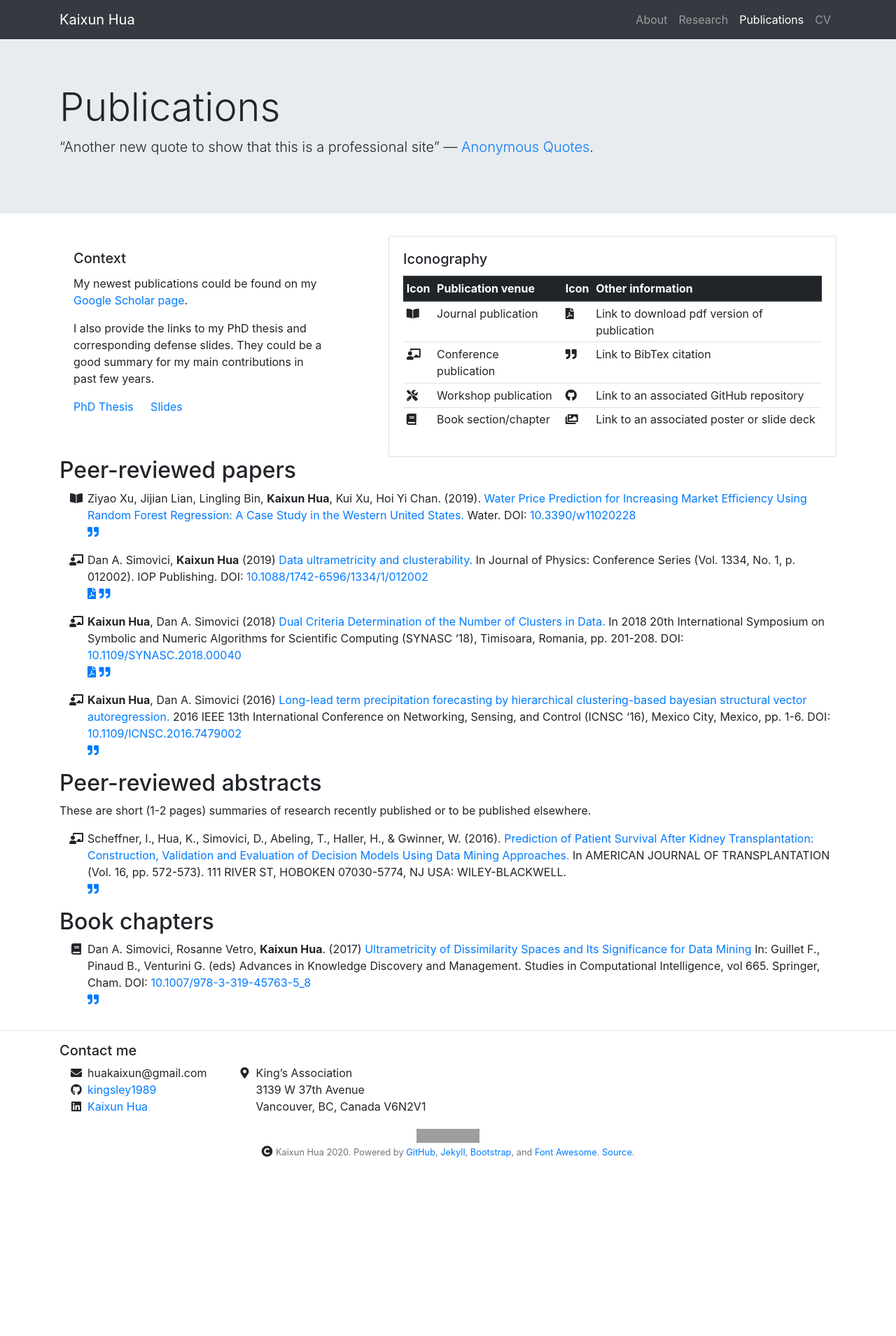
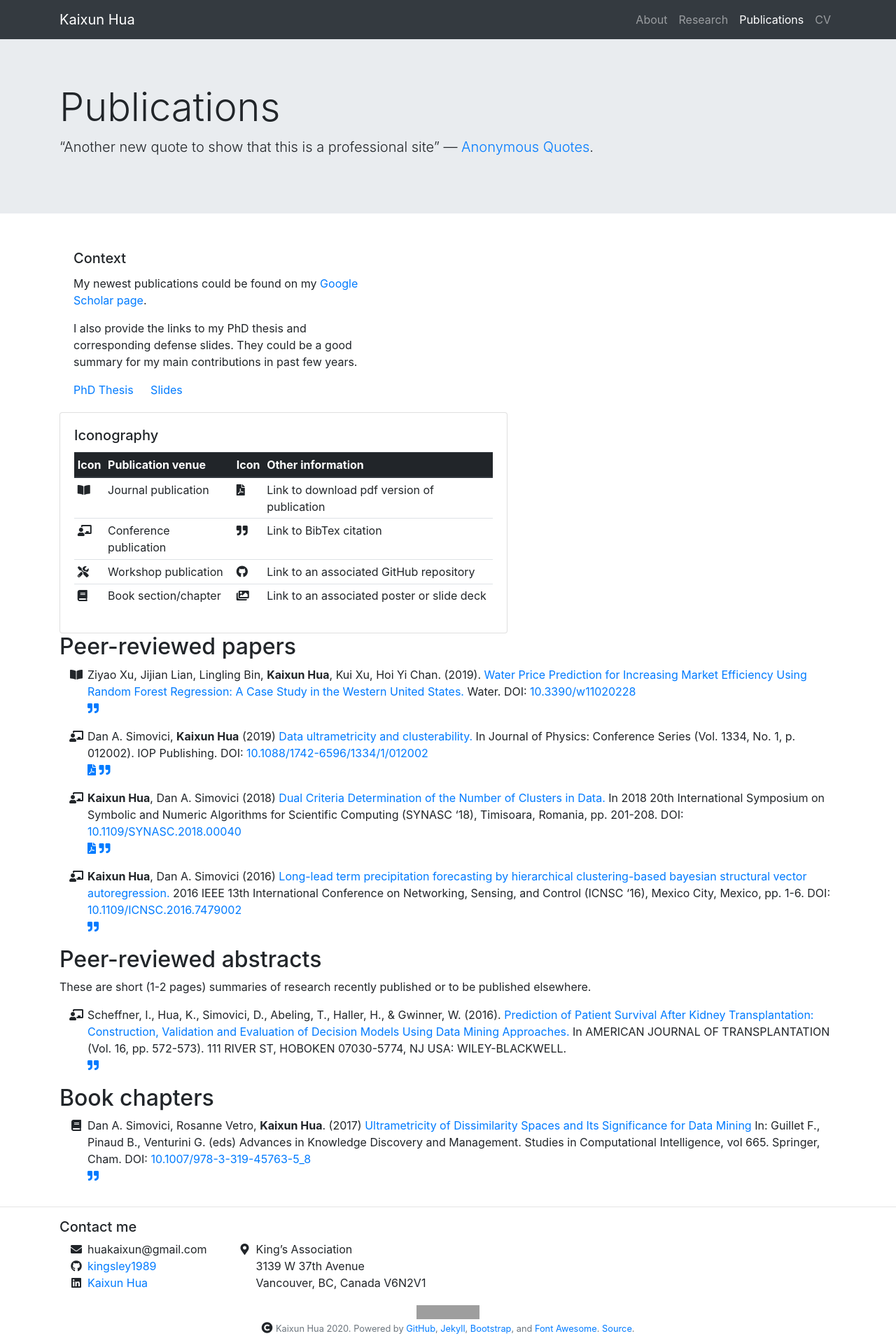
Before and after one commit to kingsley1989/kingsley1989.github.io, a Jekyll site: the page built from _pages/publications.md, in a window 1280 px wide. Shown: the whole page at 70% size. Built offline with Jekyll 4.4.1, drawn with Linux system fonts in a browser that asks for light colours; nearby versions of some CDN libraries; before the commit the page ends 1657 px from its top, so only the background shows below that; grey boxes are pictures that could not be loaded.

Commit message:
update infomation of research
changed size of context in publication

```diff
--- a/_data/research.yml
+++ b/_data/research.yml
@@ -55,7 +55,7 @@
 
 - project: The Loss Prediction of Big Spender (The Whales) on Live Streaming Platform
   image: "/imgs/evoplast.svg"
-  image_pos: "right" # bottom
+  image_pos: "left" # bottom
   description: |
     This project is a cooperation with Antai College of Economy and Management,
     Shanghai Jiao Tong University.
--- a/_layouts/publications.html
+++ b/_layouts/publications.html
@@ -20,7 +20,7 @@ layout: default
   <div class="row">
     <!-- Context blurb -->
     <div class="col">
-      <div class="card border-0" style="width: 25rem;">
+      <div class="card border-0" style="width: 30rem;">
         <div class="card-body">
           <h5 class="card-title">Context</h5>
           <div class="card-text">
```
